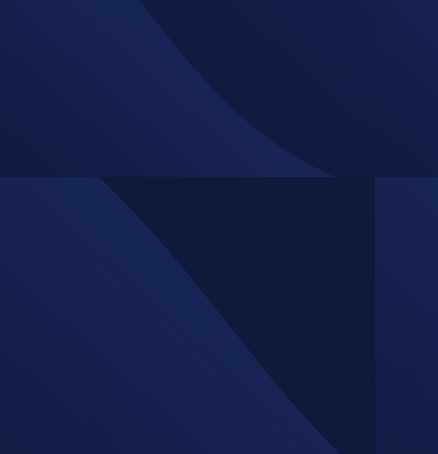
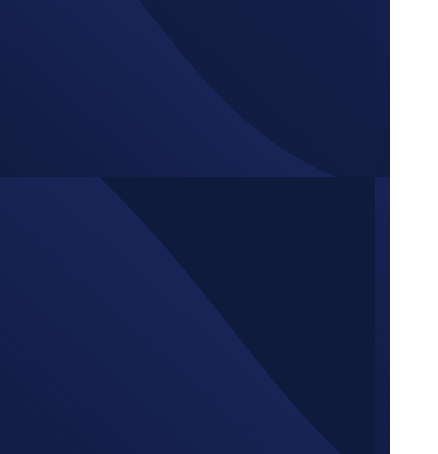
Before and after one commit to AdrielEscorcio/Componente-de-armazenamento-de-dados-filo, a plain HTML site: page index.html in a window 390 px wide. Shown: the part 490-944 px from the top of the page, 438 px wide, since content can reach past the window. Drawn offline with Linux system fonts and the light colour scheme.

Commit message:
alinhamento no responsivo

```diff
--- a/css/style.css
+++ b/css/style.css
@@ -145,7 +145,8 @@ main {
 @media (max-width: 700px) {
     body {
         align-items: start;
-        margin: 50px 0px;
+        justify-content: flex-start;
+        margin: 50px 20px;
     }
 
     main {
```
